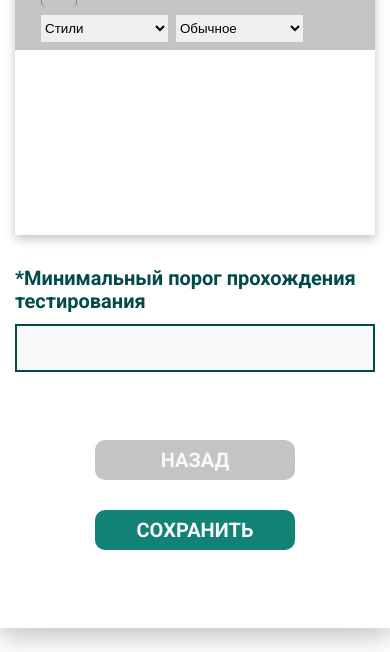
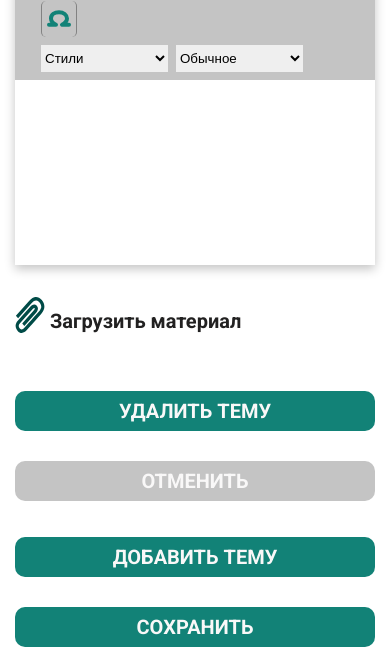
Before and after one commit to alexei-kozlov/studycourses, a plain HTML site: page teacher-courses-new-theme.html in a window 390 px wide. Shown: the part 1206-1858 px from the top of the page. Drawn offline with Linux system fonts and the light colour scheme; a web font is replaced by a local one.

Commit message:
Added page for create Teacher's Themes

```diff
--- a/styles/style.scss
+++ b/styles/style.scss
@@ -43,7 +43,7 @@ section {
   padding: 0 54px;
 
   @media screen and (max-width: 440px) {
-    padding: 0 15px;
+    padding: 10px 15px;
   }
 }
 
@@ -236,7 +236,7 @@ section {
       padding: 10px 54px;
 
       @media screen and (max-width: 440px) {
-        padding: 0 15px;
+        padding: 10px 15px;
       }
     }
   }
@@ -602,6 +602,10 @@ section {
     width: 45%;
   }
 
+  &__upload {
+    max-width: 280px;
+  }
+
   &__note {
     font-size: 14px;
     font-weight: 700;
@@ -767,7 +771,7 @@ section {
       padding: 10px 54px;
 
       @media screen and (max-width: 600px) {
-        padding: 0 15px;
+        padding: 10px 15px;
       }
     }
   }
@@ -794,6 +798,10 @@ section {
     letter-spacing: 2px;
     color: $main-color-white;
     white-space: nowrap;
+
+    @media screen and (max-width: 440px) {
+      white-space: pre-line;
+    }
 
     &.copyright {
       font-size: 16px;
@@ -1197,9 +1205,14 @@ section {
     &__upload {
       display: block;
       margin: 28px 0 60px;
+      max-width: 320px;
 
       @media screen and (max-width: 1000px) {
-        width: 100%;
+        width: auto;
+      }
+
+      @media screen and (max-width: 700px) {
+        margin-bottom: 28px;
       }
     }
 
@@ -1208,7 +1221,7 @@ section {
       justify-content: space-between;
       align-items: center;
 
-      @media screen and (max-width: 1000px) {
+      @media screen and (max-width: 700px) {
         flex-direction: column;
         align-items: center;
       }
@@ -1220,6 +1233,10 @@ section {
 
       @media screen and (max-width: 1000px) {
         margin: 30px auto 0;
+      }
+
+      @media screen and (max-width: 700px) {
+        width: 100%;
       }
     }
 
@@ -1479,3 +1496,32 @@ section {
     }
   }
 }*/
+
+// -------- Мои курсы (Создать тему) ---------
+.teacher-new-theme {
+  .form {
+    &__upload {
+      margin-bottom: 28px;
+    }
+
+    &__left-col,
+    &__right-col {
+      width: auto;
+
+      @media screen and (max-width: 700px) {
+        width: 100%;
+      }
+    }
+
+    &__btn-block {
+      width: 100%;
+    }
+
+    &__btn {
+      @media screen and (max-width: 700px) {
+        width: 100%;
+        min-width: 200px;
+      }
+    }
+  }
+}
--- a/teacher-courses-new-module.html
+++ b/teacher-courses-new-theme.html
@@ -132,19 +132,19 @@
 <main>
   <h1 class="visually-hidden">StudyCourses - Мои курсы</h1>
 
-  <section class="teacher-new-course teacher-new-module" id="teacher-new-module">
+  <section class="teacher-new-course teacher-new-theme" id="teacher-new-theme">
     <div class="container">
       <h2 class="teacher-new-course__title page-title">Мои курсы</h2>
       <form class="teacher-new-course__form create-course" method="get">
         <div class="form__left-col">
           <label class="form__label form__label--login">
-            *№ модуля
-            <input name="module-num" type="text" class="form__input form__input-course-name" required>
+            *№ темы
+            <input name="theme-num" type="text" class="form__input form__input-course-name" required>
           </label>
         </div>
         <label class="form__label form__label--login">
-          *Наименование модуля
-          <input name="module-name" type="text" class="form__input form__input-course-name" required>
+          *Наименование темы
+          <input name="theme-name" type="text" class="form__input form__input-course-name" required>
         </label>
         <svg xmlns="http://www.w3.org/2000/svg" style="display: none">
           <symbol id="source-icon" width="19" height="19" viewBox="0 0 19 19">
@@ -256,7 +256,7 @@
                 d="M10.875 6.93766V4.37516C10.875 3.46901 10.4975 2.59996 9.82547 1.95921C9.15346 1.31847 8.24203 0.958496 7.29167 0.958496H0.125V18.0418H7.29167C8.24203 18.0418 9.15346 17.6819 9.82547 17.0411C10.4975 16.4004 10.875 15.5313 10.875 14.6252V12.0627C10.875 10.696 9.62083 9.50016 8.1875 9.50016C9.62083 9.50016 10.875 8.30433 10.875 6.93766ZM7.29167 14.6252H3.70833V11.2085H7.29167V14.6252ZM7.29167 7.79183H3.70833V4.37516H7.29167V7.79183Z"/>
           </symbol>
         </svg>
-        <label for="msg" class="form__label">*Описание модуля</label>
+        <label for="msg" class="form__label">*Описание темы</label>
         <div class="form__desc">
           <div class="create-course__btn-block edit-panel">
             <div class="edit-panel__top">
@@ -407,19 +407,27 @@
               </label>
             </div>
           </div>
-          <textarea id="msg" name="course-desc" class="form__textarea form__textarea-course-desc" required></textarea>
+          <textarea id="msg" name="theme-desc" class="form__textarea form__textarea-course-desc" required></textarea>
         </div>
-        <div class="form__top">
-          <div class="form__left-col">
-            <label class="form__label">
-              *Минимальный порог прохождения тестирования
-              <input name="min-threshold" type="text" class="form__input" required>
-            </label>
+        <div class="form__footer create-course__footer">
+          <label class="form__upload">
+            <svg class="form__upload-icon" width="30" height="36" viewBox="0 0 30 36"
+                 xmlns="http://www.w3.org/2000/svg">
+              <use xlink:href="#clip"/>
+            </svg>
+            Загрузить материал
+            <input name="file" class="visually-hidden" type="file">
+          </label>
+          <div class="form__btn-block">
+            <div class="form__left-col">
+              <button type="submit" class="form__btn btn" value="delete">Удалить тему</button>
+              <a href="teacher-courses.html" class="form__btn btn back">Отменить</a>
+            </div>
+            <div class="form__right-col">
+              <button type="submit" class="form__btn btn" value="submit">Добавить тему</button>
+              <button type="submit" class="form__btn btn" value="submit">Сохранить</button>
+            </div>
           </div>
-        </div>
-        <div class="form__btn-block">
-          <a href="teacher-courses.html" class="form__btn btn back">Назад</a>
-          <button type="submit" class="form__btn btn" value="submit">Сохранить</button>
         </div>
       </form>
     </div>
```
Also changed, not shown: styles/style.css, 1 other file.
